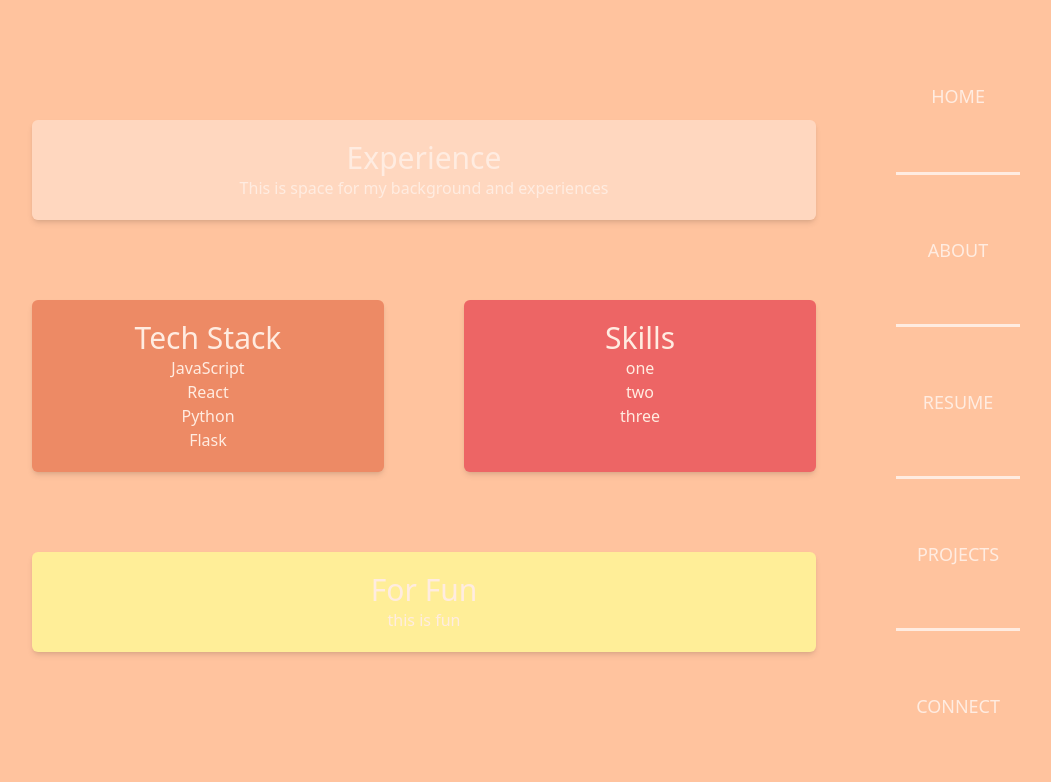
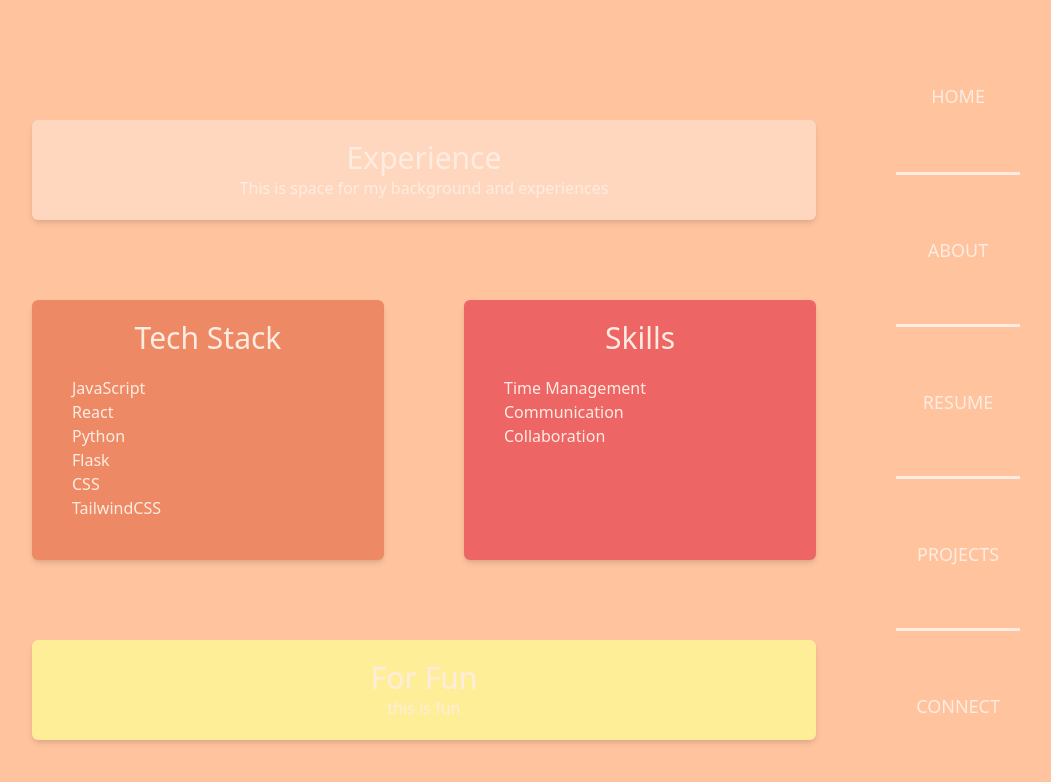
Before and after one commit to madalinefitz/Portfolio-Site, a React (Create React App) app: page /aboutme in a window 1280 px wide. Shown: the top 782 px of the page, without its empty margins (216-1267 px from the left). Built offline with nearby package versions, Linux system fonts and the light colour scheme.

Commit message:
tech stack/skills edits

```diff
--- a/src/components/AboutMe.js
+++ b/src/components/AboutMe.js
@@ -8,18 +8,24 @@ function AboutMe(){
                 <p>This is space for my background and experiences</p>
             </div>
             <div class="flex flex-rows text-[#FFECE1]">
-                <div class="basis-1/2 bg-[#ED8A65] text-center p-5 m-10 shadow-md rounded-md">
-                    <h1 class="text-3xl font-medium">Tech Stack</h1>
-                    <p>JavaScript</p>
-                    <p>React</p>
-                    <p>Python</p>
-                    <p>Flask</p>
+                <div class="basis-1/2 bg-[#ED8A65] m-10 shadow-md rounded-md">
+                    <h1 class="text-3xl text-center font-medium p-5">Tech Stack</h1>
+                    <div class="pl-10 pb-10">
+                        <p>JavaScript</p>
+                        <p>React</p>
+                        <p>Python</p>
+                        <p>Flask</p>
+                        <p>CSS</p>
+                        <p>TailwindCSS</p>
+                    </div>
                 </div>
-                <div class="basis-1/2 bg-[#ED6565] text-center p-5 m-10 shadow-md rounded-md">
-                    <h1 class="text-3xl font-medium">Skills</h1>
-                    <p>one</p>
-                    <p>two</p>
-                    <p>three</p>
+                <div class="basis-1/2 bg-[#ED6565] m-10 shadow-md rounded-md">
+                    <h1 class="text-3xl font-medium p-5 text-center">Skills</h1>
+                    <div class="pl-10 pb-10">
+                    <p>Time Management</p>
+                    <p>Communication</p>
+                    <p>Collaboration</p>
+                    </div>
                 </div>
             </div>
             <div class="bg-[#FFEE98] text-center p-5 m-10 text-[#FFECE1] shadow-md rounded-md">
```
